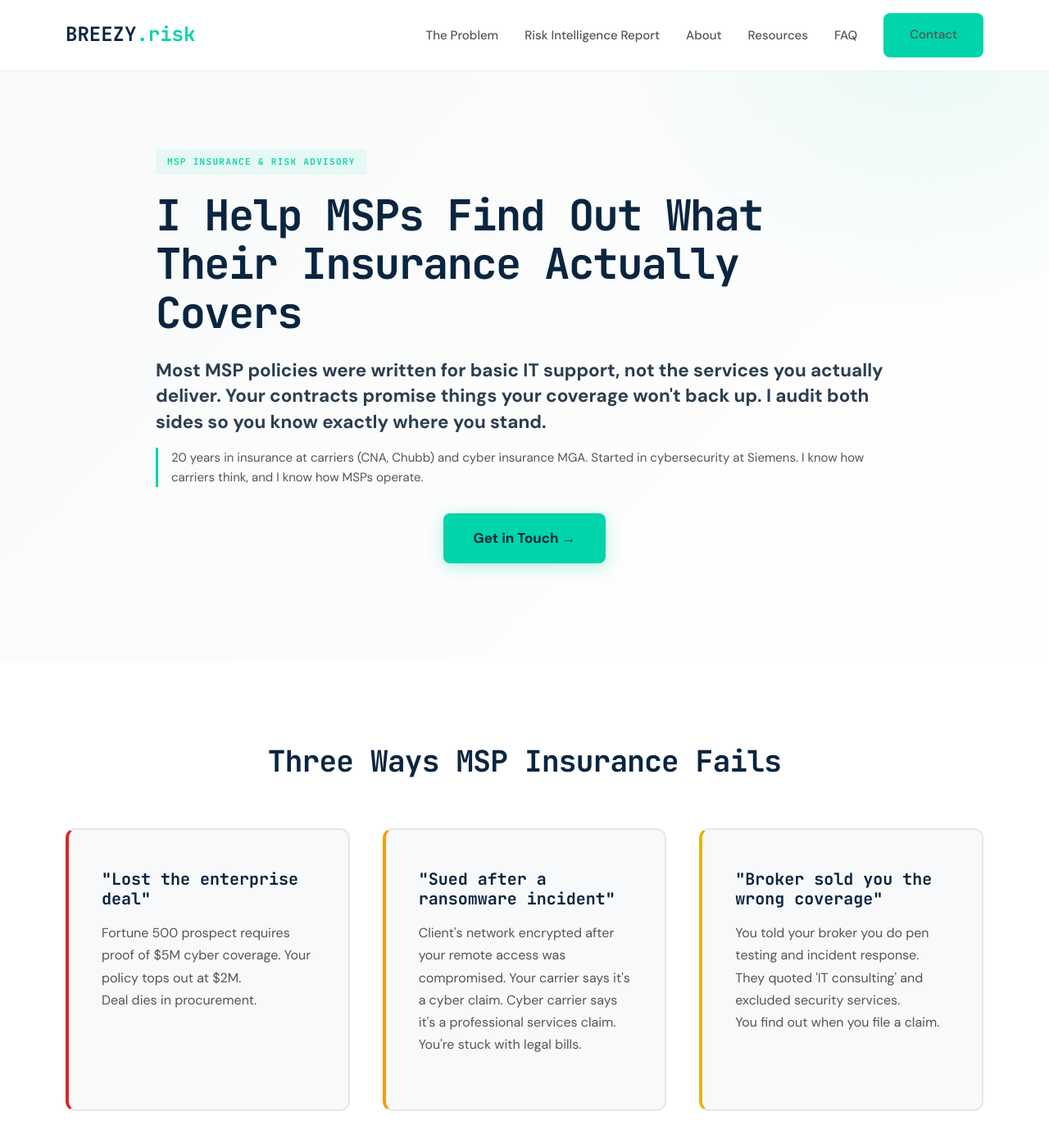
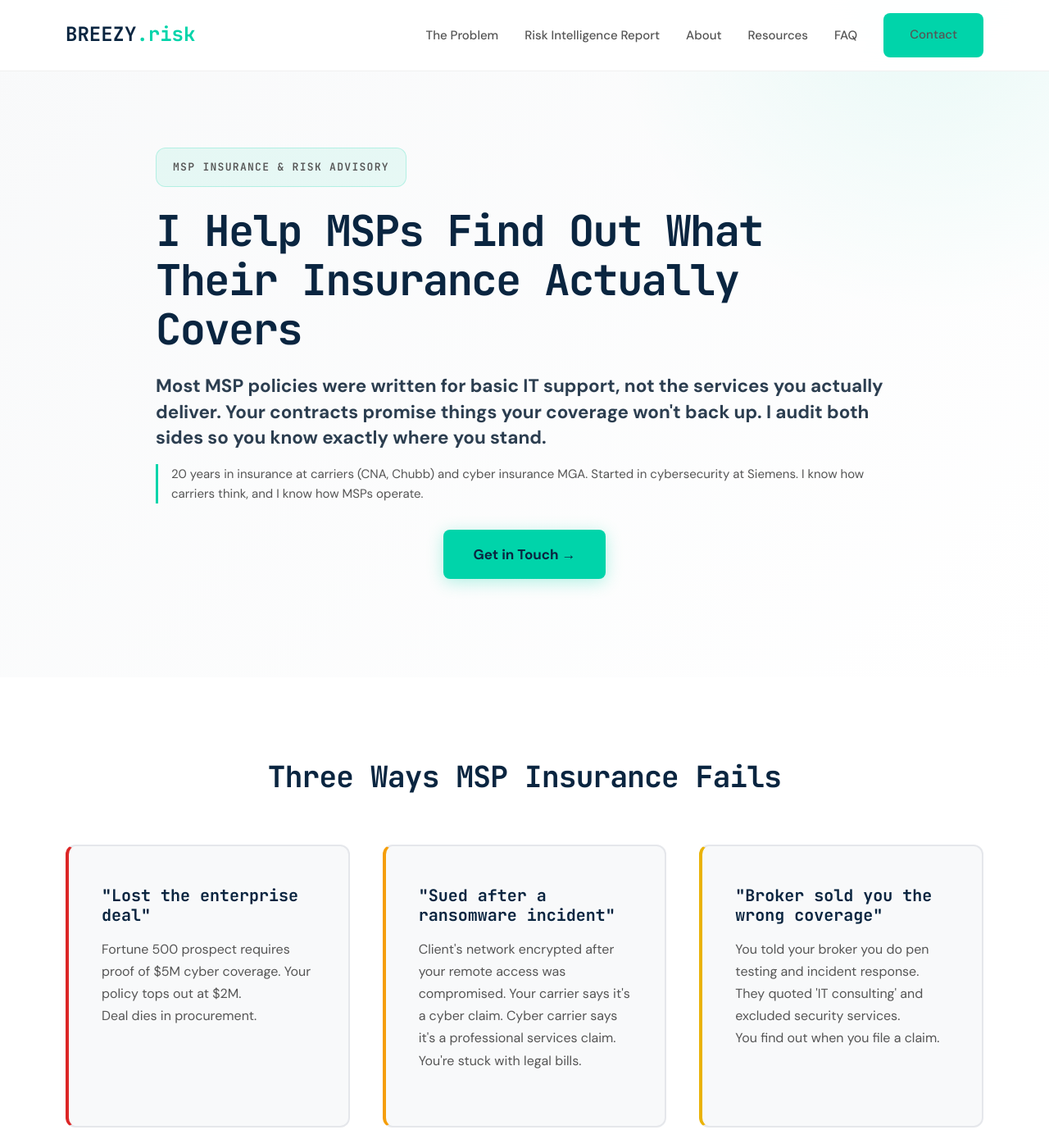
Before and after one commit to joeproe1/breezyins.com, a Jekyll site: the page built from index.html, in a window 1280 px wide and 1400 px high. Shown: the whole window at 82% size. Built offline with Jekyll 4.4.1, drawn with Linux system fonts in a browser that asks for light colours.

Commit message:
Restyle hero breadcrumb to match RIR green box style
- Added green border (rgba 0.22), larger border-radius (12px)
- More padding, text-secondary color instead of bright green
- Matches the rir-mini-wide component visual language

Co-Authored-By: Claude Opus 4.6 <noreply@anthropic.com>

```diff
--- a/_sass/_pages.scss
+++ b/_sass/_pages.scss
@@ -32,16 +32,17 @@
 
 .hero .hero-breadcrumb {
     font-family: $font-heading;
-    font-size: 11px;
+    font-size: 13px;
     font-weight: 600;
     text-transform: uppercase;
-    letter-spacing: 0.12em;
-    color: #00D4AA;
-    margin-bottom: 20px;
+    letter-spacing: 0.10em;
+    color: $text-secondary;
+    margin-bottom: 24px;
     display: inline-block;
-    padding: 6px 14px;
+    padding: 12px 20px;
     background: rgba(0, 212, 170, 0.08);
-    border-radius: 4px;
+    border: 1px solid rgba(0, 212, 170, 0.22);
+    border-radius: 12px;
 }
 
 .hero-subheadline {
@@ -607,7 +608,8 @@
     }
 
     .hero-breadcrumb {
-        font-size: 10px;
+        font-size: 12px;
+        padding: 10px 16px;
     }
 
     .problem-card {
```
